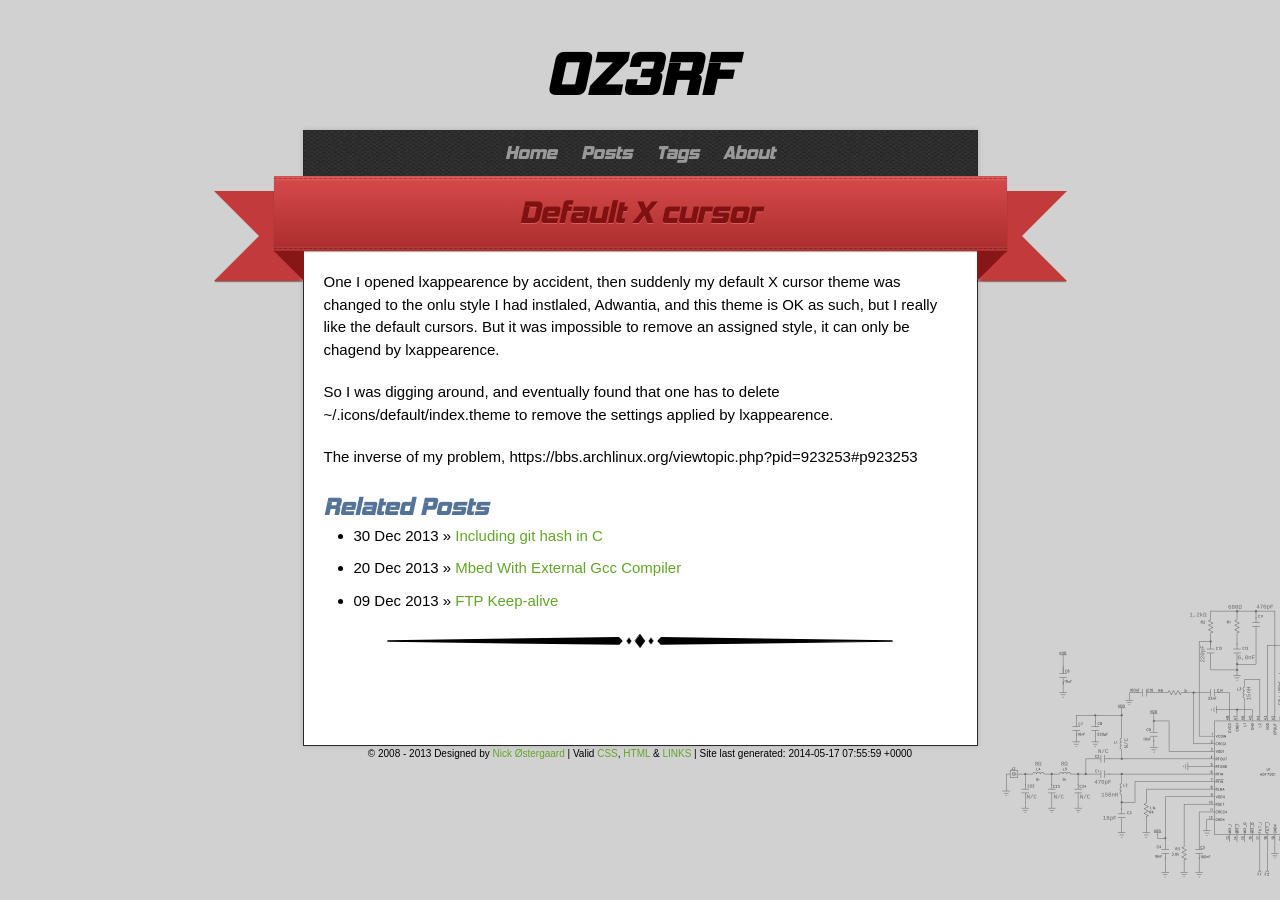
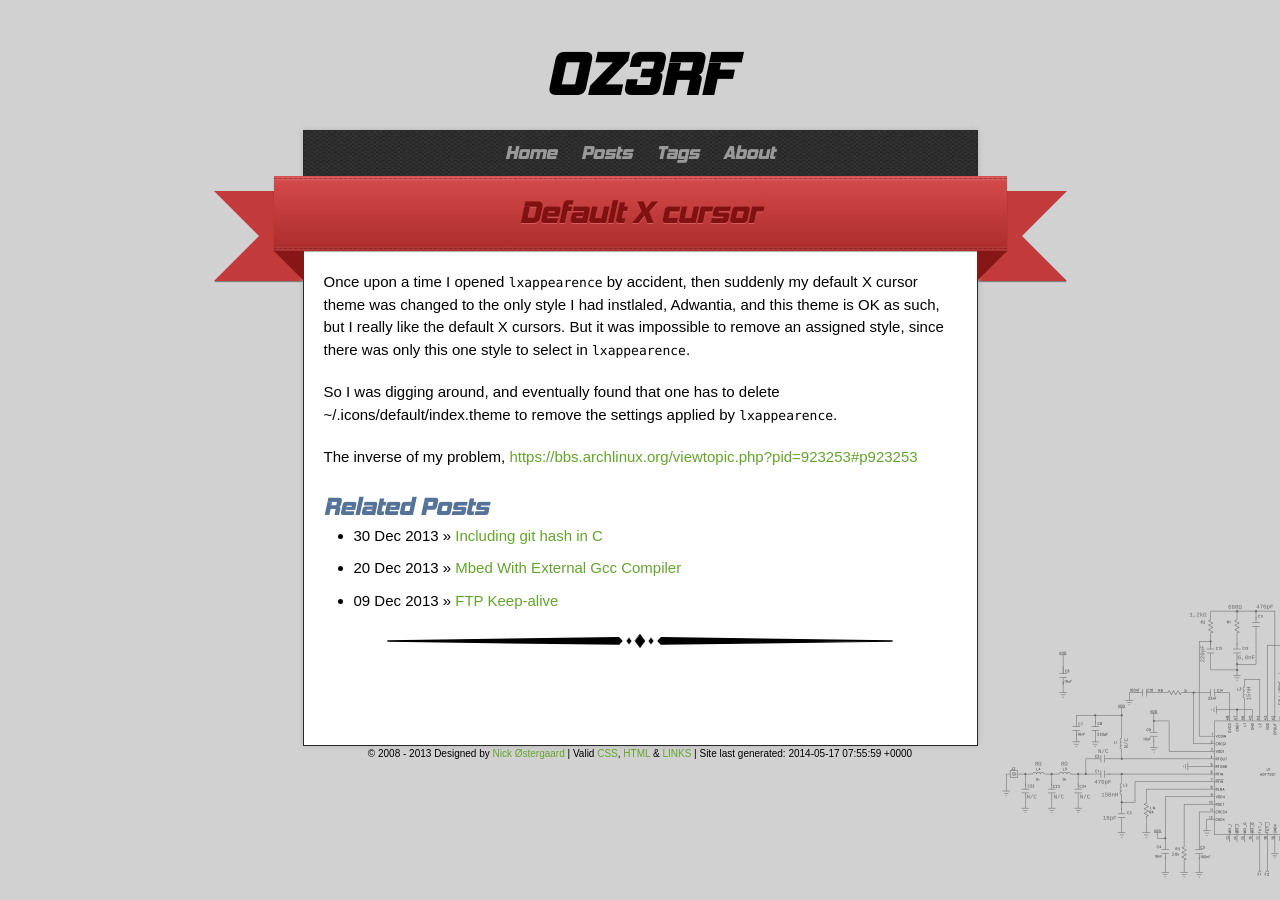
Before and after one commit to nickoe/nickoe.github.io, a Jekyll site: the page built from _posts/2014-01-17-default-x-cursor.md, in a window 1280 px wide. Built offline with Jekyll 4.4.1, drawn with Linux system fonts in a browser that asks for light colours.

Commit message:
Update post

```diff
--- a/_posts/2014-01-17-default-x-cursor.md
+++ b/_posts/2014-01-17-default-x-cursor.md
@@ -4,15 +4,14 @@ tags: computing linux
 title: Default X cursor
 ---
 
-One I opened lxappearence by accident, then suddenly my default X
-cursor theme was changed to the onlu style I had instlaled, Adwantia,
-and this theme is OK as such, but I really like the default cursors.
-But it was impossible to remove an assigned style, it can only be
-chagend by lxappearence.
+Once upon a time I opened `lxappearence` by accident, then suddenly my default X
+cursor theme was changed to the only style I had instlaled, Adwantia,
+and this theme is OK as such, but I really like the default X cursors.
+But it was impossible to remove an assigned style, since there was only this one style to select in `lxappearence`.
 
 So I was digging around, and eventually found that one has to delete
 ~/.icons/default/index.theme to remove the settings applied by
-lxappearence.
+`lxappearence`.
 
 The inverse of my problem,
-https://bbs.archlinux.org/viewtopic.php?pid=923253#p923253
+<https://bbs.archlinux.org/viewtopic.php?pid=923253#p923253>
```
